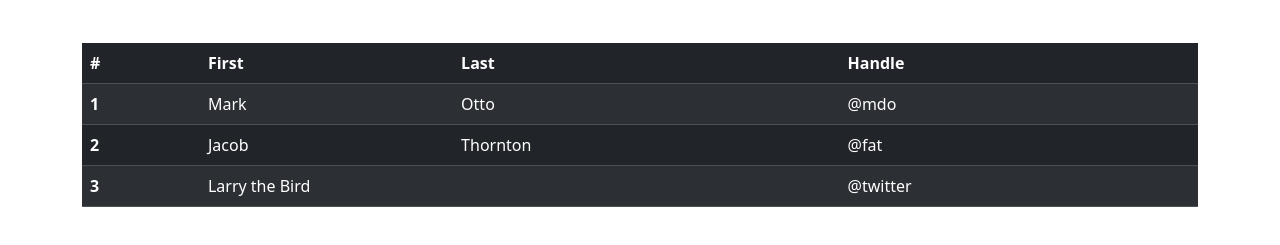
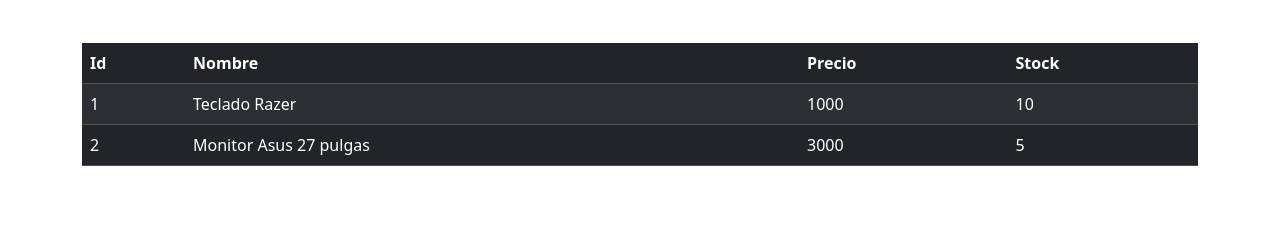
Before and after one commit to MiguelAngelRamos/json-python, a plain HTML site: page index.html in a window 1280 px wide. Shown: the part 101-346 px from the top of the page. Drawn offline with nearby package versions, Linux system fonts and the light colour scheme.

Commit message:
front end terminado

```diff
--- a/index.html
+++ b/index.html
@@ -14,36 +14,22 @@
           <table class="table table-dark table-striped">
             <thead>
               <tr>
-                <th scope="col">#</th>
-                <th scope="col">First</th>
-                <th scope="col">Last</th>
-                <th scope="col">Handle</th>
+                <th scope="col">Id</th>
+                <th scope="col">Nombre</th>
+                <th scope="col">Precio</th>
+                <th scope="col">Stock</th>
               </tr>
             </thead>
-            <tbody>
-              <tr>
-                <th scope="row">1</th>
-                <td>Mark</td>
-                <td>Otto</td>
-                <td>@mdo</td>
-              </tr>
-              <tr>
-                <th scope="row">2</th>
-                <td>Jacob</td>
-                <td>Thornton</td>
-                <td>@fat</td>
-              </tr>
-              <tr>
-                <th scope="row">3</th>
-                <td colspan="2">Larry the Bird</td>
-                <td>@twitter</td>
-              </tr>
+            <tbody id="body-table">
+
             </tbody>
           </table>
         </div>
       </div>
     </div>
     <script src="https://cdn.jsdelivr.net/npm/bootstrap@5.3.3/dist/js/bootstrap.bundle.min.js" integrity="sha384-YvpcrYf0tY3lHB60NNkmXc5s9fDVZLESaAA55NDzOxhy9GkcIdslK1eN7N6jIeHz" crossorigin="anonymous"></script>
+
+    <script src="js/script.js"></script>
   </body>
 </html>
 
--- a/js/script.js
+++ b/js/script.js
@@ -0,0 +1,24 @@
+document.addEventListener('DOMContentLoaded', async function() {
+  const tbody = document.querySelector('#body-table');
+  const data = await fetch('../data/productos.json');
+  const response = await data.json();
+  console.log(response);
+
+  let contenidoTableBody = '';
+
+  response.forEach(element => {
+    // alt + 96
+    contenidoTableBody +=`
+      <tr>
+        <td>${element.id}</td>
+        <td>${element.nombre}</td>
+        <td>${element.precio}</td>
+        <td>${element.stock}</td>
+      </tr>
+    `;
+  })
+
+  console.log(contenidoTableBody);
+  tbody.innerHTML = contenidoTableBody;
+
+})
```
